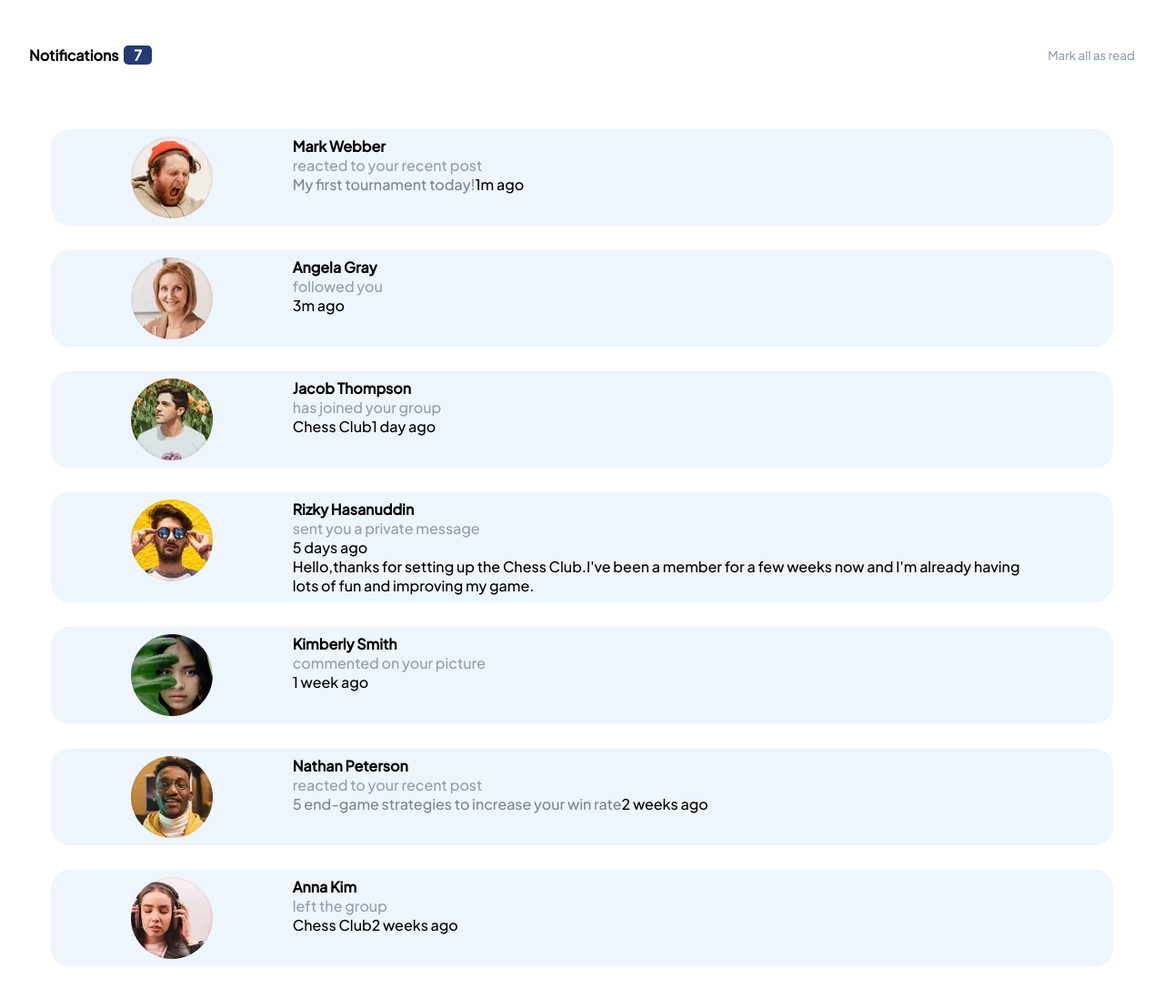
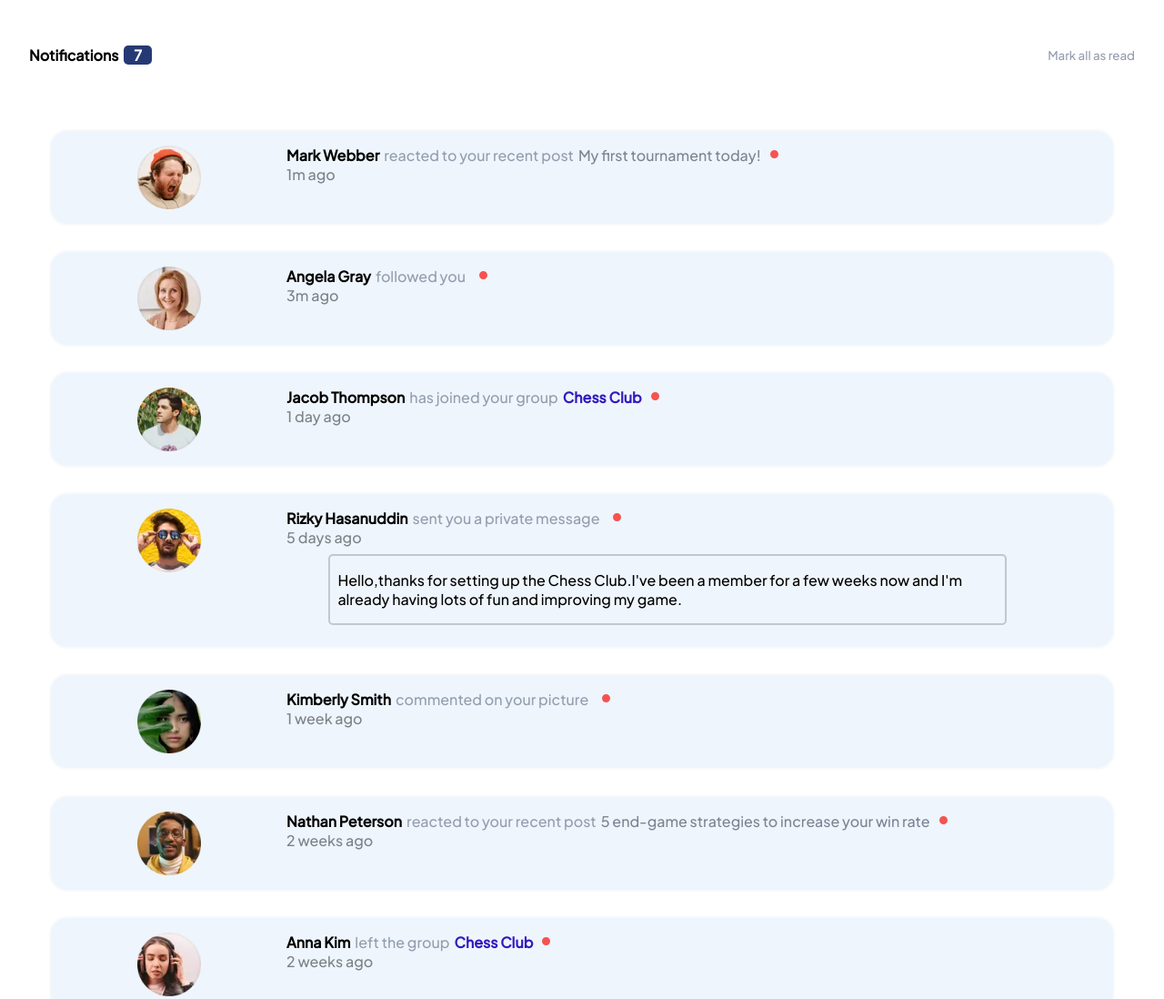
Before and after one commit to Vaibhav240804/front-end-mentor_challenges, a plain HTML site: page notifications-page-main/notifications-page-main/index.html in a window 1280 px wide. Shown: the top 1098 px of the page at 91% size. Drawn offline with Linux system fonts and the light colour scheme.

Commit message:
Finished challange

```diff
--- a/notifications-page-main/notifications-page-main/index.html
+++ b/notifications-page-main/notifications-page-main/index.html
@@ -26,6 +26,18 @@
         display: none;
         width: 0;
         height: 0;
+      }
+      .unseen >.inner_div> .inner_inner_div::after{
+        content: ' ';
+        color: hsl(1, 90%, 64%);
+        display: block;
+        width: 5px;
+        height: 5px;
+        margin: 5px 10px;
+        z-index: 100;
+        background-color: hsl(1,90%,64%);
+        border: 2px solid hsl(1,90%,64%);
+        border-radius: 50%;
       }
       header{
         display: flex;
@@ -70,16 +82,25 @@
         justify-content: space-evenly;
         margin-block: 0.85rem;
         padding: 0.5rem;
+        padding-block: 1rem;
         width: 90vw;
         margin-inline: 0.25rem;
         align-items: flex-start;
-        background-color: hsl(211, 68%, 96%);
         font-weight: 500;
         border-radius: 20px;
+        border: 2px solid hsl(210, 60%, 98%) ;
+      }
+      .unseen{
+        background-color: hsl(211, 68%, 96%);
+      }
+
+      .unseen:hover{
+        cursor: pointer;
+        background-color: hsl(211, 68%, 93%,0.8);
       }
       .notif img{
-        width: 90px;
-        height: 90px;
+        width: 70px;
+        height: 70px;
       }
       .users_name,
       .notif_prima_msg{
@@ -90,6 +111,7 @@
       }
       .notif_prima_msg{
         color:  hsl(219, 14%, 63%);
+        margin-inline: 5px;
       }
       .inner_div{
         display: block;
@@ -100,10 +122,43 @@
         color: hsl(218, 10%, 53%);
       }
       .timing{
-        display:inline-block;
+        /* display:inline-block; */
+        display: block;
+      }
+      .private_massage{
+        width: 90%;
+        position: relative;
+        left: 1rem;
+        margin-block: 0.5rem;
+        margin-inline: auto;
+        border: 2px solid hsl(210, 7%, 78%);
+        padding-block: 1rem;
+        padding-inline: 0.5rem;
+        border-radius: 5px;
+      }
+      .group{
+        font-weight: 800;
+        color: hsl(250, 77%, 42%);
+
+      }
+      .inner_inner_div{
+        display: flex;
+        justify-content: flex-start;
+        flex-wrap: wrap;
+      }
+      .mssg>.inner_div{
+        display: flex;
+        flex-direction: column;
+        flex-wrap: wrap;
+      }
+      .timing{
+        color: hsl(210, 4%, 51%) ;
       }
       @media (max-width: 375px) {
-
+        .private_massage{
+          position: relative;
+          left: 0;
+        }
       }
     </style>
   </head>
@@ -186,9 +241,13 @@
         div_child.classList.add(`${ele.type}`);
         div_child.appendChild(users_img);
         let inner_div = document.createElement("div");
+        let inner_inner_div = document.createElement("div");
+        inner_inner_div.classList.add('inner_inner_div');
+        inner_div.appendChild(inner_inner_div);
         inner_div.classList.add("inner_div");
         div_child.appendChild(inner_div);
-        inner_div.innerHTML += html_name;
+
+        inner_inner_div.innerHTML += html_name;
         let notification_of_follow = "followed you";
         let notification_of_react = "reacted to your recent post";
         let notification_of_join = "has joined your group";
@@ -203,19 +262,19 @@
         let group_name;
         if (ele.type == "follow") {
           notif_header_msg.innerText = notification_of_follow;
-          inner_div.appendChild(notif_header_msg);
+          inner_inner_div.appendChild(notif_header_msg);
           inner_div.appendChild(timing_of_notif);
         } else if (ele.type == "post_react") {
           notif_header_msg.innerText = notification_of_react;
           let react_user = document.createElement("span");
           react_user.classList.add("reaction_to_post");
           react_user.innerText = ele.massage;
-          inner_div.appendChild(notif_header_msg);
-          inner_div.appendChild(react_user);
+          inner_inner_div.appendChild(notif_header_msg);
+          inner_inner_div.appendChild(react_user);
           inner_div.appendChild(timing_of_notif);
         } else if (ele.type == "mssg") {
           notif_header_msg.innerText = notification_of_mssg;
-          inner_div.appendChild(notif_header_msg);
+          inner_inner_div.appendChild(notif_header_msg);
           inner_div.appendChild(timing_of_notif);
           let private_mssg = document.createElement("p");
           private_mssg.classList.add("private_massage");
@@ -223,7 +282,7 @@
           inner_div.appendChild(private_mssg);
         } else if (ele.type == "comment") {
           notif_header_msg.innerText = notification_of_comment;
-          inner_div.appendChild(notif_header_msg);
+          inner_inner_div.appendChild(notif_header_msg);
           inner_div.appendChild(timing_of_notif);
         } else {
           group_name = document.createElement("span");
@@ -233,10 +292,10 @@
             notif_header_msg.innerText = notification_of_join;
           else if (ele.type == "left_grp")
             notif_header_msg.innerText = notification_of_grpleft;
-          inner_div.appendChild(notif_header_msg);
+          inner_inner_div.appendChild(notif_header_msg);
         }
         if (ele.type == "grp_join" || ele.type == "left_grp") {
-          inner_div.appendChild(group_name);
+          inner_inner_div.appendChild(group_name);
           inner_div.appendChild(timing_of_notif);
         }
         let num = document.querySelectorAll(".unseen").length;
```
